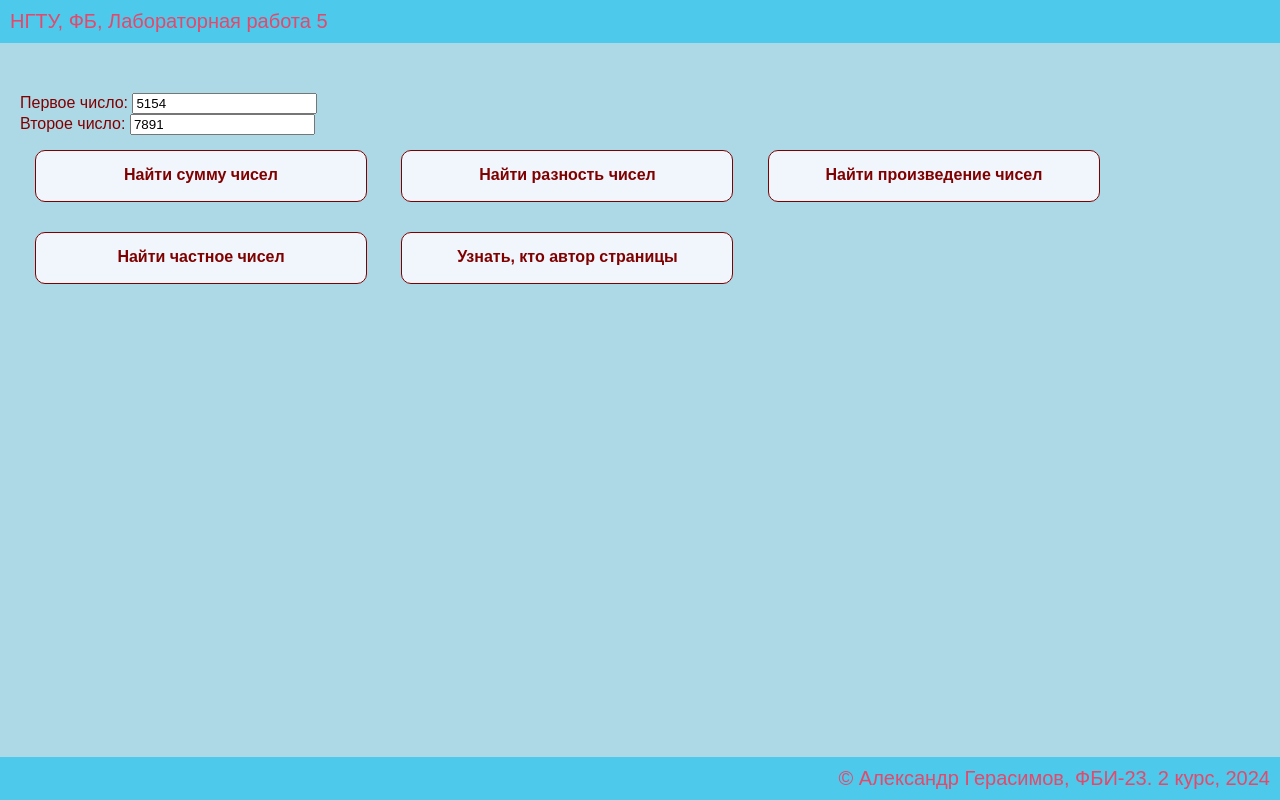
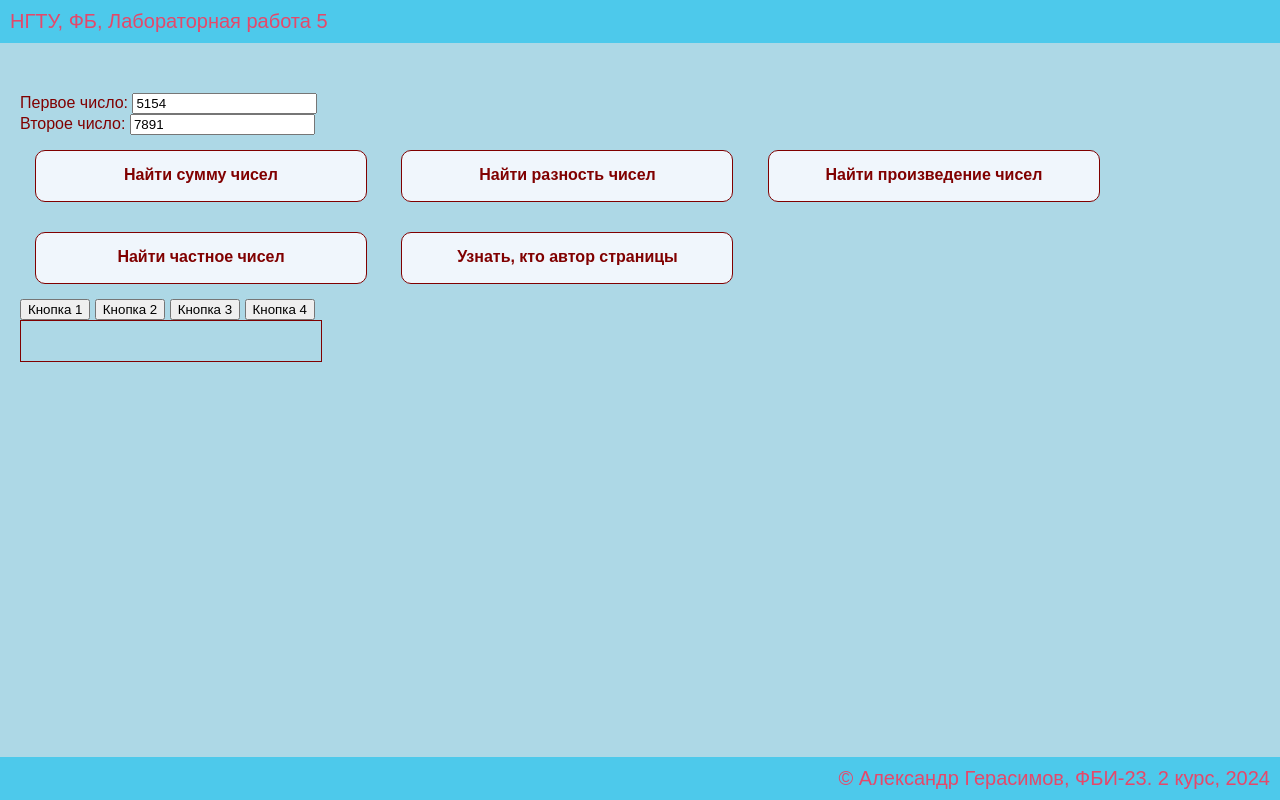
Before and after one commit to gesyaG/web-front-labs, a plain HTML site: page lab5/arithmetic.html in a window 1280 px wide. Drawn offline with Linux system fonts and the light colour scheme.

Commit message:
Изменение блока

```diff
--- a/lab5/arithmetic.html
+++ b/lab5/arithmetic.html
@@ -54,6 +54,14 @@
             alert(message);
         }
 
+        function changeOutput(buttonNum, backColor, textColor, borderColor) {
+            let output = document.getElementById('output');
+            output.innerHTML = 'Нажата кнопка ' + buttonNum;
+            output.style.backgroundColor = backColor;
+            output.style.color = textColor;
+            output.style.borderColor = borderColor;
+        }
+
     </script>
 
     <style>
@@ -78,6 +86,12 @@
             font-weight: bold;
             cursor: pointer;
         }
+
+        #output {
+            border: 1px solid;
+            width: 300px;
+            height: 40px;
+        }
     </style>
 </head>
 <body>
@@ -93,6 +107,15 @@
     <div class="message" onclick="showMulti()">Найти произведение чисел</div>
     <div class="message" onclick="showQuot()">Найти частное чисел</div>
     <div class="message" onclick="showAuthor()">Узнать, кто автор страницы</div>
+
+    <div>
+        <input type="button" value="Кнопка 1" onclick="changeOutput(1, 'red', 'yellow', 'orange')">
+        <input type="button" value="Кнопка 2" onclick="changeOutput(2, 'black', 'lime', 'blue')">
+        <input type="button" value="Кнопка 3" onclick="changeOutput(3, 'blue', 'white', 'black')">
+        <input type="button" value="Кнопка 4" onclick="changeOutput(4, 'orange', 'purple', 'red')">
+
+        <div id="output"></div>
+    </div>
 </main>
 
 <footer ondblclick="showMessage()">
```
